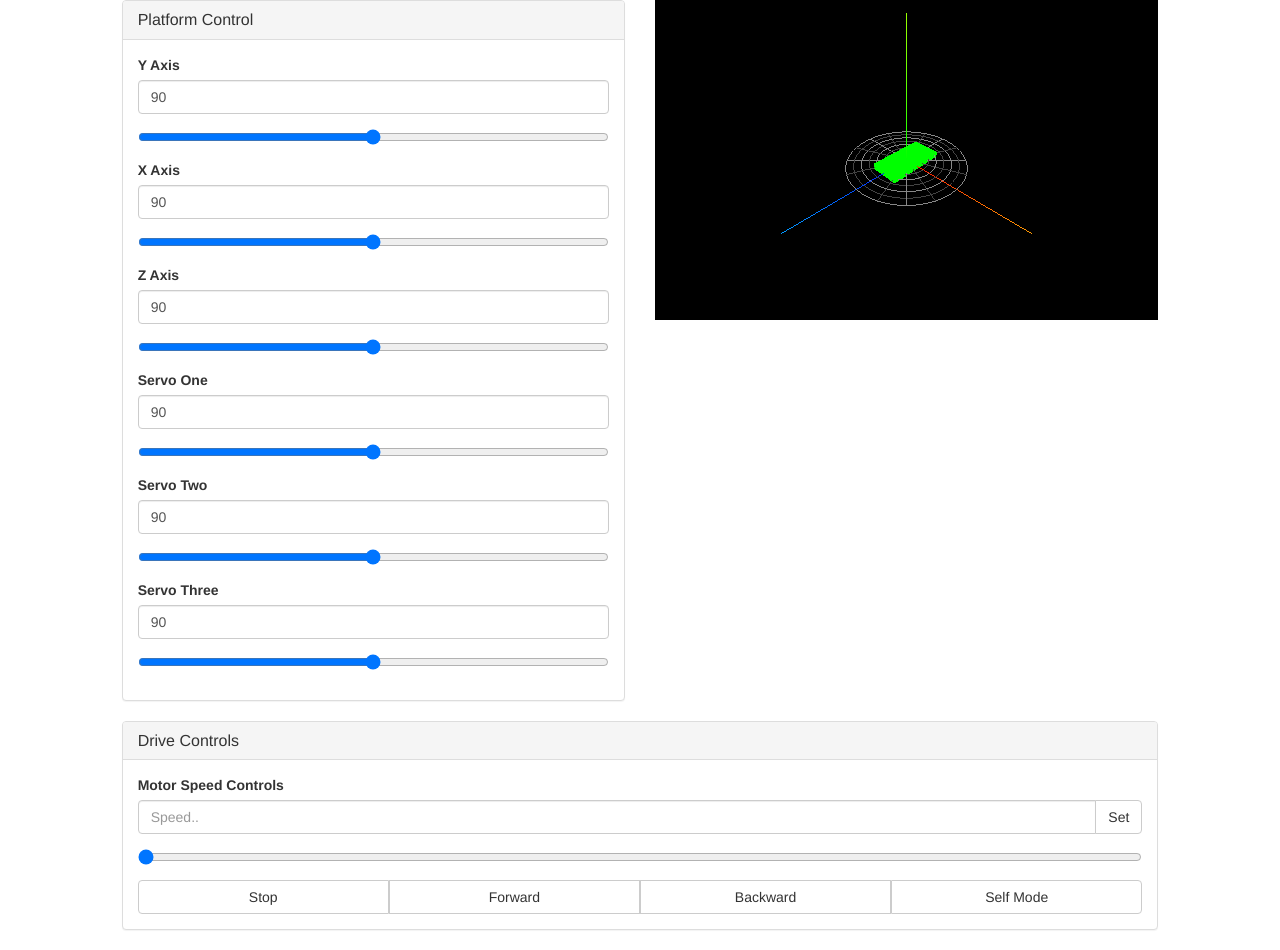
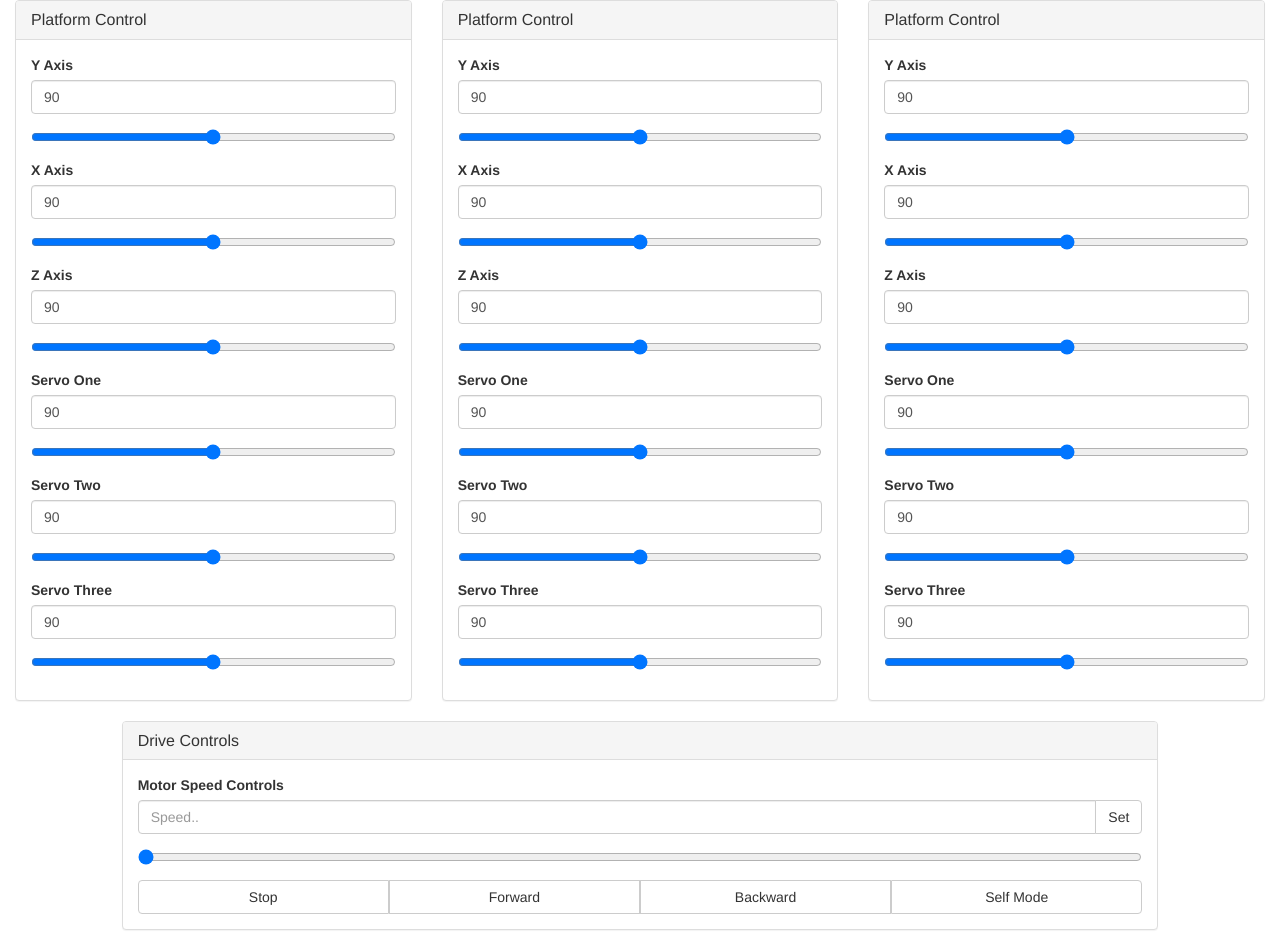
Before and after one commit to rshooter/bot, a Flask app: page / in a window 1280 px wide. Run offline with Flask 2, Linux system fonts and the light colour scheme; some libraries are stand-ins or nearby versions.

Commit message:
removing threejs

```diff
--- a/app.py
+++ b/app.py
@@ -4,7 +4,7 @@ import serial
 import json
 import RPi.GPIO as GPIO
 from time import sleep
-import servodriver
+#import drivers.servodriver
 import time
 from flask import Flask, render_template
 
--- a/templates/index.html
+++ b/templates/index.html
@@ -28,8 +28,7 @@
 
         <!-- Platform controls -->
         <div class="row">
-            <div class="col-md-1"></div>
-            <div class="col-md-5">
+            <div class="col-md-4">
                 <div class="panel panel-default">
                     <div class="panel-heading">
                         <h3 class="panel-title">Platform Control</h3>
@@ -84,8 +83,116 @@
                     </div>
                 </div>
             </div>
-            <div class="col-md-5" id="bot-view"></div>
-            <div class="col-md-1"></div>
+            <div class="col-md-4">
+                <div class="panel panel-default">
+                    <div class="panel-heading">
+                        <h3 class="panel-title">Platform Control</h3>
+                    </div>
+                    <div class="panel-body">
+                        <form>
+                            <div class="form-group">
+                                <label for="y-axis-value-holder">Y Axis</label>
+                                <input type="text" class="form-control" name="y-axis-value-holder" value="90">
+                            </div>
+                            <div class="form-group">
+                                <input type="range" name="y-axis" value="90" min="0" max="180">
+                            </div>
+                            <div class="form-group">
+                                <label for="x-axis-value-holder">X Axis</label>
+                                <input type="text" class="form-control" name="x-axis-value-holder" value="90">
+                            </div>
+                            <div class="form-group">
+                                <input type="range" name="x-axis" value="90" min="0" max="180">
+                            </div>
+                            <div class="form-group">
+                                <label for="z-axis-value-holder">Z Axis</label>
+                                <input type="text" class="form-control" name="z-axis-value-holder" value="90">
+                            </div>
+                            <div class="form-group">
+                                <input type="range" name="z-axis" value="90" min="0" max="180">
+                            </div>
+                        </form>
+                        <form>
+                            <div class="form-group">
+                                <label for="servo-one-value-holder">Servo One</label>
+                                <input type="text" class="form-control" name="servo-one-value-holder" value="90">
+                            </div>
+                            <div class="form-group">
+                                <input type="range" name="servo-one" value="90" min="0" max="180">
+                            </div>
+                            <div class="form-group">
+                                <label for="servo-two-value-holder">Servo Two</label>
+                                <input type="text" class="form-control" name="servo-two-value-holder" value="90">
+                            </div>
+                            <div class="form-group">
+                                <input type="range" name="servo-two" value="90" min="0" max="180">
+                            </div>
+                            <div class="form-group">
+                                <label for="servo-three-value-holder">Servo Three</label>
+                                <input type="text" class="form-control" name="servo-three-value-holder" value="90">
+                            </div>
+                            <div class="form-group">
+                                <input type="range" name="servo-three" value="90" min="0" max="180">
+                            </div>
+                        </form>
+                    </div>
+                </div>
+            </div>
+            <div class="col-md-4">
+                <div class="panel panel-default">
+                    <div class="panel-heading">
+                        <h3 class="panel-title">Platform Control</h3>
+                    </div>
+                    <div class="panel-body">
+                        <form>
+                            <div class="form-group">
+                                <label for="y-axis-value-holder">Y Axis</label>
+                                <input type="text" class="form-control" name="y-axis-value-holder" value="90">
+                            </div>
+                            <div class="form-group">
+                                <input type="range" name="y-axis" value="90" min="0" max="180">
+                            </div>
+                            <div class="form-group">
+                                <label for="x-axis-value-holder">X Axis</label>
+                                <input type="text" class="form-control" name="x-axis-value-holder" value="90">
+                            </div>
+                            <div class="form-group">
+                                <input type="range" name="x-axis" value="90" min="0" max="180">
+                            </div>
+                            <div class="form-group">
+                                <label for="z-axis-value-holder">Z Axis</label>
+                                <input type="text" class="form-control" name="z-axis-value-holder" value="90">
+                            </div>
+                            <div class="form-group">
+                                <input type="range" name="z-axis" value="90" min="0" max="180">
+                            </div>
+                        </form>
+                        <form>
+                            <div class="form-group">
+                                <label for="servo-one-value-holder">Servo One</label>
+                                <input type="text" class="form-control" name="servo-one-value-holder" value="90">
+                            </div>
+                            <div class="form-group">
+                                <input type="range" name="servo-one" value="90" min="0" max="180">
+                            </div>
+                            <div class="form-group">
+                                <label for="servo-two-value-holder">Servo Two</label>
+                                <input type="text" class="form-control" name="servo-two-value-holder" value="90">
+                            </div>
+                            <div class="form-group">
+                                <input type="range" name="servo-two" value="90" min="0" max="180">
+                            </div>
+                            <div class="form-group">
+                                <label for="servo-three-value-holder">Servo Three</label>
+                                <input type="text" class="form-control" name="servo-three-value-holder" value="90">
+                            </div>
+                            <div class="form-group">
+                                <input type="range" name="servo-three" value="90" min="0" max="180">
+                            </div>
+                        </form>
+                    </div>
+                </div>
+            </div>
         </div>
         <!-- / Platform controls row -->
 
@@ -144,14 +251,11 @@
     <script src="static/js/jquery.min.js"></script>
     <script src="static/js/bootstrap.min.js"></script>
     <script src="static/js/jquery-ui.js"></script>
-    <script src="static/js/three.js"></script>
-    <script src="static/js/OrbitControls.js"></script>
-    <script src="static/js/TransformControls.js"></script>
     <script src="static/js/socket.io-1.4.5.js"></script>
 
 
     <script>
-        var socket = io('http://192.168.0.118:8888');
+        var socket = io('http://192.168.0.110:8888');
 
         $(document).ready(function() {
             // Y Axis
@@ -163,8 +267,6 @@
             });
             $('input[name=y-axis]').on('input', function() {
                 $('input[name=y-axis-value-holder]').val($('input[name=y-axis]').val());
-                cube.rotation.y = ($('input[name=y-axis]').val() * (3.14 / 180)) - (90 * (3.14 / 180));
-                render();
             });
 
 
@@ -177,8 +279,6 @@
             });
             $('input[name=x-axis]').on('input', function() {
                 $('input[name=x-axis-value-holder]').val($('input[name=x-axis]').val());
-                cube.rotation.x = ($('input[name=x-axis]').val() * (3.14 / 180)) - (90 * (3.14 / 180));
-                render();
             });
 
 
@@ -191,8 +291,6 @@
             });
             $('input[name=z-axis]').on('input', function() {
                 $('input[name=z-axis-value-holder]').val($('input[name=z-axis]').val());
-                cube.rotation.z = ($('input[name=z-axis]').val() * (3.14 / 180)) - (90 * (3.14 / 180));
-                render();
             });
 
 
@@ -286,78 +384,6 @@
             }
 
         });
-
-        socket.on('position', function (data) {
-          pitch = data.pitch
-          yaw = data.yaw
-          roll = data.roll
-        })
-
-        var scene, camera, rendered, control, cube, controls;
-        init();
-        animate();
-
-        function init() {
-            scene = new THREE.Scene();
-            camera = new THREE.PerspectiveCamera(75, window.innerWidth / window.innerHeight, 0.1, 1000);
-
-            renderer = new THREE.WebGLRenderer();
-            renderer.setSize($("#bot-view").width(), $("#bot-view").height());
-            container = document.getElementById('bot-view');
-            container.appendChild(renderer.domElement);
-
-            var geometry = new THREE.BoxGeometry(5, 1, 10);
-            var material = new THREE.MeshBasicMaterial({
-                color: 0x00ff00
-            });
-            cube = new THREE.Mesh(geometry, material);
-            scene.add(cube);
-
-            // var size = 10;
-            // var divisions = 10;
-            // var gridHelper = new THREE.GridHelper( size, divisions );
-            // scene.add( gridHelper );
-
-            // PolarGridHelper
-            var radius = 10;
-            var radials = 16;
-            var circles = 8;
-            var divisions = 64;
-
-            var helper = new THREE.PolarGridHelper(radius, radials, circles, divisions);
-            scene.add(helper);
-
-            var axisHelper = new THREE.AxisHelper(20);
-            scene.add(axisHelper);
-
-            camera.position.x = 20;
-            camera.position.y = 20;
-            camera.position.z = 20;
-
-            controls = new THREE.OrbitControls(camera, container);
-            controls.enabled = false;
-            controls.addEventListener('change', render);
-            // control = new THREE.TransformControls( camera, renderer.domElement );
-            // control.addEventListener( 'change', render );
-            // control.attach( cube );
-            // scene.add( control );
-            // control.setMode( "rotate" );
-        }
-
-        function animate() {
-            requestAnimationFrame(animate);
-            controls.update();
-        }
-
-        function render() {
-          // requestAnimationFrame( render )
-          // cube.rotation.x = roll
-          // cube.rotation.y = yaw
-          // cube.rotation.z = pitch
-          renderer.render(scene, camera);
-        }
-
-        render();
     </script>
 </body>
 
```
